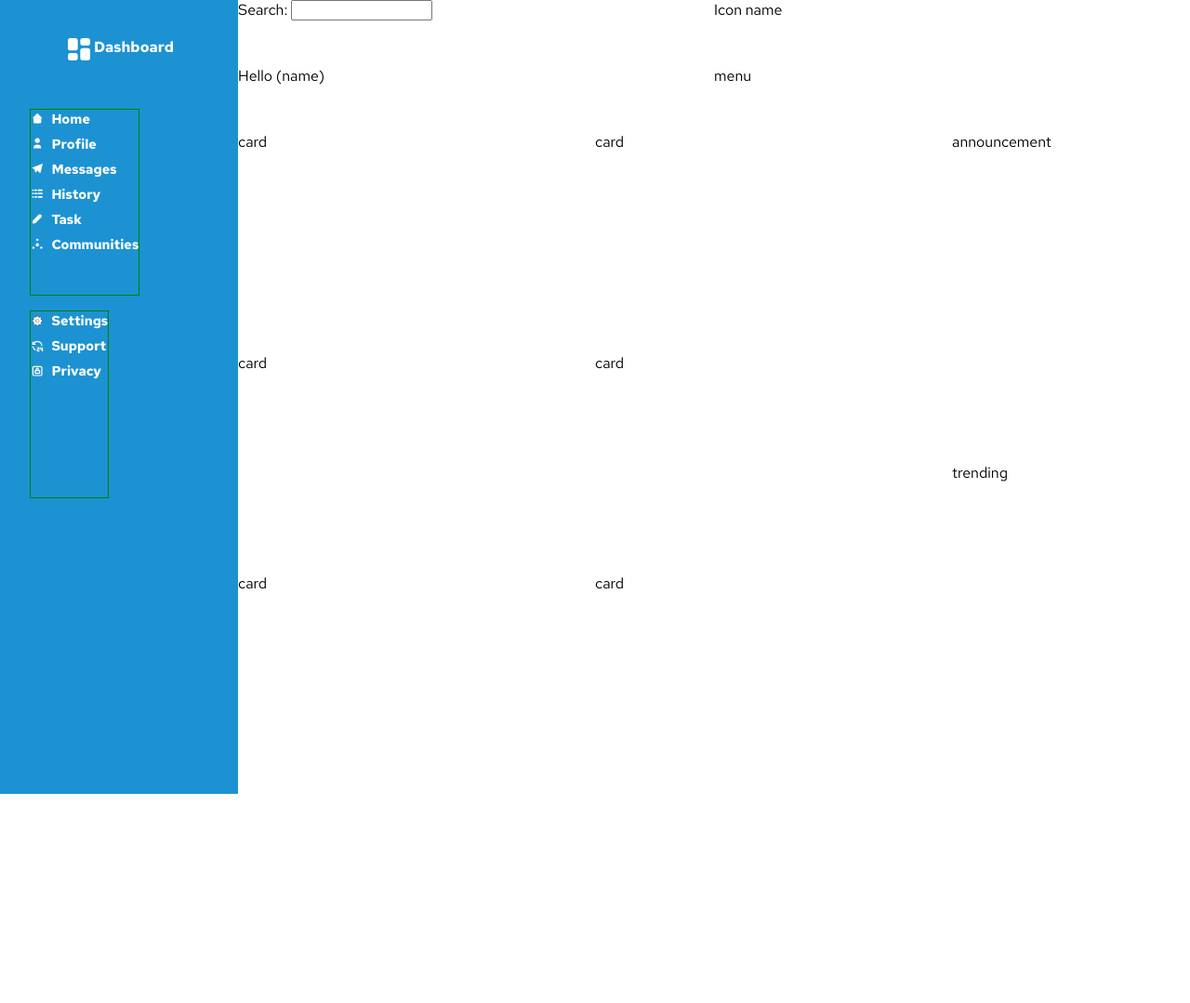
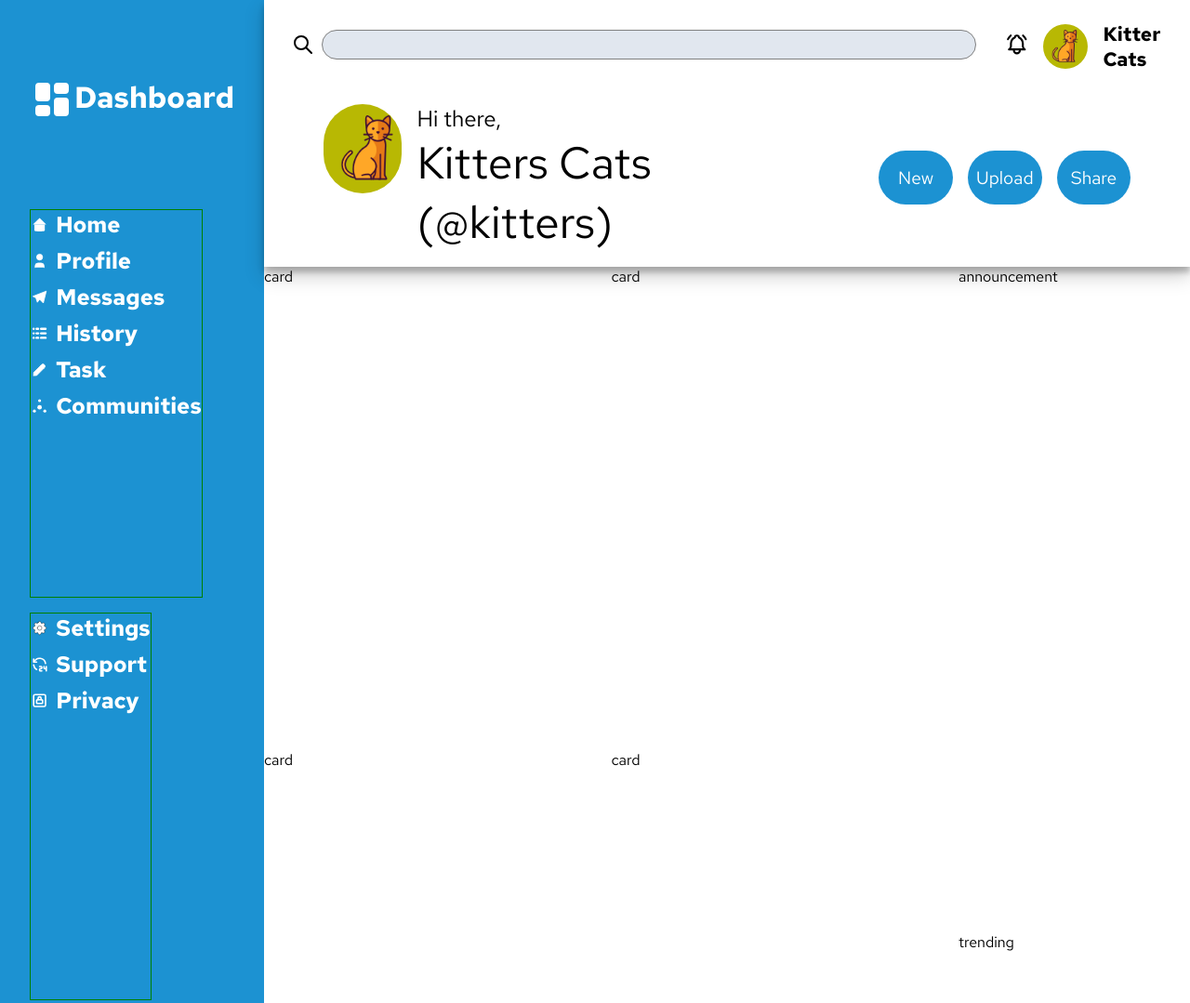
Before and after one commit to Lain-lies/admin-dash-odin-project-ihc, a plain HTML site: page index.html in a window 1280 px wide. Shown: the top 1079 px of the page at 93% size. Before the commit the page ends 854 px from the top, so only its background shows below. Drawn offline with Linux system fonts and the light colour scheme.

Commit message:
Add header design

```diff
--- a/index.html
+++ b/index.html
@@ -116,25 +116,64 @@
 
         <div id = "header">
 
-            <div class = "search-container">
+            <div>
 
-                <form action="">
-                    <label for="">Search:</label>
-                    <input type="search">
-                </form>
+                <div class = "search-container">
+                    <svg xmlns="http://www.w3.org/2000/svg" viewBox="0 0 24 24" fill="none" stroke="black" stroke-linecap="round" stroke-linejoin="round" width="44" height="44" stroke-width="2">
+                        <path d="M10 10m-7 0a7 7 0 1 0 14 0a7 7 0 1 0 -14 0"></path>
+                        <path d="M21 21l-6 -6"></path>
+                      </svg>
+
+                    <form action="#">
+                        <label for="query"></label>
+                        <input type="search" id = "query" name = "query">
+                    </form>
+                </div>
+
             </div>
 
-            <div class = "name-notif-icon-container">
+            <div class = "profile-container">
+                <ul>
+                    <li>
+                        <svg xmlns="http://www.w3.org/2000/svg" viewBox="0 0 24 24" fill="none" stroke="currentColor" stroke-linecap="round" stroke-linejoin="round" width="44" height="44" stroke-width="2">
+                        <path d="M10 5a2 2 0 0 1 4 0a7 7 0 0 1 4 6v3a4 4 0 0 0 2 3h-16a4 4 0 0 0 2 -3v-3a7 7 0 0 1 4 -6"></path>
+                        <path d="M9 17v1a3 3 0 0 0 6 0v-1"></path>
+                        <path d="M21 6.727a11.05 11.05 0 0 0 -2.794 -3.727"></path>
+                        <path d="M3 6.727a11.05 11.05 0 0 1 2.792 -3.727"></path>
+                      </svg>
 
-                Icon name
+                    </li>
+
+                    <li>
+                        <div class = "image-container">
+                            <img src="./assets/cat.png" alt="profile picture">
+
+                        </div>
+                    </li>
+
+                    <li>Kitter Cats</li>
+                </ul>
             </div>
 
             <div class = "greetings-container">
-                Hello (name)
+
+                <div class = "image-container">
+                    <img src="./assets/cat.png" alt="profile picture">
+
+                </div>
+
+                <div id = "text-container">
+                    <p>Hi there,</p>
+                    <p>Kitters Cats (@kitters)</p>
+                </div>
             </div>
 
             <div class = "menu">
-                menu
+
+                <button type="button">New</button>
+                <button type="button">Upload</button>
+                <button type="button">Share</button>
+
             </div>
 
         </div>
--- a/styles.css
+++ b/styles.css
@@ -4,6 +4,7 @@
 *{
     margin: 0;
     padding: 0;
+    border: none;
     box-sizing: border-box;
     list-style: none;
     font-family: "Red Hat Text", sans-serif;
@@ -13,11 +14,11 @@
 .outermost-container{
     display: grid;
     min-height: 100vh;
-    grid-template-columns: 1fr 4fr;
+    grid-template-columns: 1fr 4fr 1fr;
     grid-template-rows: 1fr 5fr;
     grid-template-areas:
-    "sidebar header"
-    "sidebar main";
+    "sidebar header header"
+    "sidebar main main";
 }
 
 .outermost-container #sidebar{
@@ -52,6 +53,7 @@ span{
     margin-top: 0.3rem;
 }
 
+
 #sidebar ul{
 
     border: 1px solid green;
@@ -66,7 +68,7 @@ span{
     justify-content: baseline;
     align-items: center;
     gap: 0.5rem;
-    font-size: 0.9rem;
+    font-size: 1.5rem;
     color: black;
     height:fit-content;
     margin-bottom: 0.5rem;
@@ -74,14 +76,14 @@ span{
 
 #sidebar svg{
 
-    width: 0.9rem;
-    height: 0.9rem;
+    width: 1.2rem;
+    height: 1.2rem;
     color:white;
 }
 
 #sidebar > div:first-child svg{
-    width: 2rem;
-    height: 2rem;
+    width: 3rem;
+    height: 3rem;
     color:white;
 }
 
@@ -92,16 +94,170 @@ span{
 
 #sidebar h2{
 
-    font-size: 1rem;
+    font-size: 2rem;
 }
 
 .outermost-container #header{
 
     grid-area: header;
     display: grid;
-    grid-template: 1fr 1fr / 1fr 1fr;
+    grid-template: 1fr 2fr/ 2fr repeat(3, 1fr) ;
+    grid-template-areas:
+    "search search search profile"
+    "greet greet menu menu";
+    box-shadow: rgba(0, 0, 0, 0.19) 0px 10px 20px, rgba(0, 0, 0, 0.23) 0px 6px 6px;
 
 }
+
+#header div:first-child{
+
+    grid-area: search;
+}
+
+
+.search-container{
+
+    display: flex;
+    width: 100%;
+    justify-content: center;
+    height: 100%;
+    gap: 0.5rem;
+    /* padding-top: 0.5rem; */
+    align-items: center;
+
+}
+
+.search-container svg{
+
+    width: 1.5rem;
+    height: 1.5rem;
+
+}
+
+.search-container form{
+
+    /* width: 70%;
+    height: 100%; */
+    display: flex;
+    width:fit-content;
+    align-items: center;
+
+}
+
+.search-container input[type = "search"]{
+
+    border-radius: 1rem;
+    border: 1px solid grey;
+    /* width: 44rem; */
+    width: 44rem;
+    height: 2rem;
+    background: #e1e7ef;
+
+}
+
+.search-container input[type = "search"]:focus{
+
+    outline: 1px solid blue;
+    padding: 0.5rem 1rem;
+}
+
+
+.profile-container ul{
+
+    grid-area: profile;
+    width: 80%;
+    height: 100%;
+    padding-top: 0.3rem;
+    display: flex;
+    /* justify-content: center; */
+    align-items: center;
+    gap: 1rem;
+}
+
+
+.profile-container ul li svg{
+
+    width: 1.6rem;
+    height: 1.6rem;
+}
+
+.profile-container ul li:last-child{
+
+    margin: 0 auto;
+    font-size: 1.3rem;
+    font-weight: 800;
+}
+
+.image-container{
+
+    background: rgb(184, 184, 3);
+    width: 3rem;
+    height: 3rem;
+    border-radius: 2rem;
+    overflow: hidden;
+}
+
+.image-container img{
+    width: 3rem;
+    height: 3rem;
+}
+
+.greetings-container{
+    grid-area: greet;
+    display: flex;
+    padding: 1rem;
+    gap: 1rem;
+    margin-left: 3rem;
+
+
+}
+
+.greetings-container .image-container{
+    width: 6rem;
+    height: 6rem;
+    border-radius: 4rem;
+}
+
+.greetings-container .image-container img{
+
+    width: 6rem;
+    height: 6rem;
+}
+
+#text-container{
+    display: flex;
+    flex-direction: column;
+    justify-content: center;
+}
+
+#text-container p{
+    font-size: 1.5rem;
+}
+
+#text-container p:last-child{
+
+    font-size: 3rem;
+}
+
+.menu{
+
+    grid-area: menu;
+    display: flex;
+    gap: 1rem;
+    justify-content: center;
+    align-items: center;
+
+}
+
+.menu button{
+    width: 20%;
+    height: 30%;
+    border-radius: 2rem;
+    background-color: #1c92d2;
+    color:white;
+    font-size: 1.2rem;
+}
+
 
 .outermost-container #main{
 
@@ -115,7 +271,7 @@ span{
 
     display: grid;
     grid-template: repeat(3, 1fr) / repeat(2, 1fr);
-    row-gap: 8remrem;
+    row-gap: 8rem;
 }
 
 #main .announce-trend-container{
```
Also changed, not shown: assets/cat.png (added).
